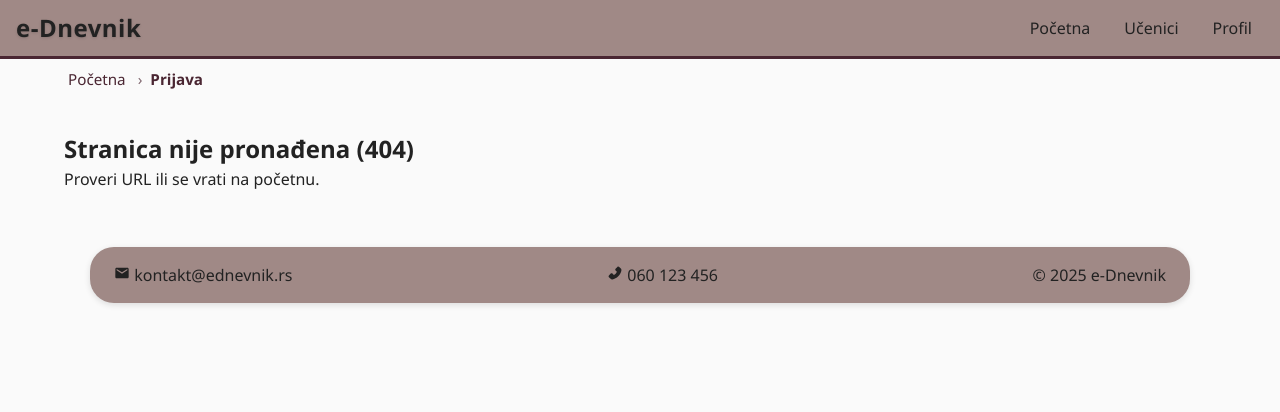
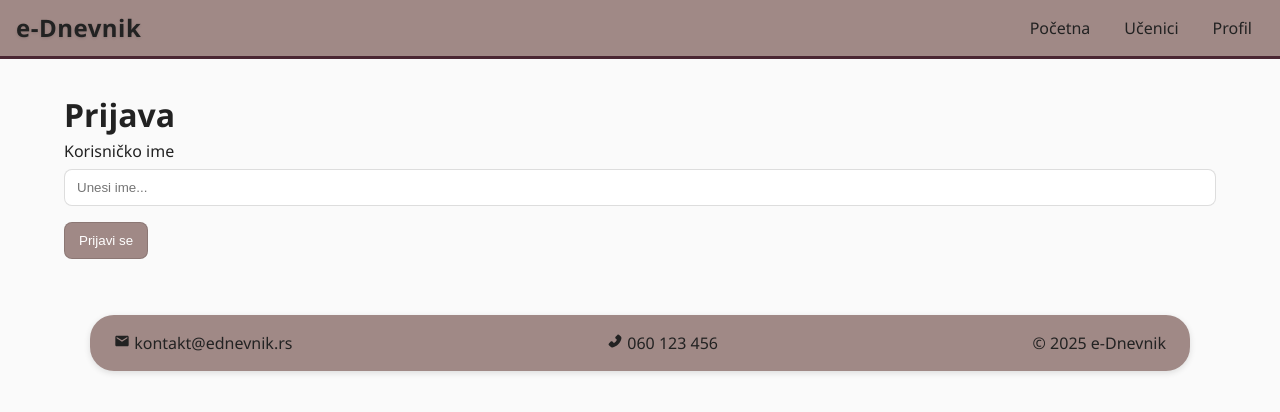
Before and after one commit to elab-development/internet-tehnologije-2024-projekat-appednevnik_2019_0057, a React (Create React App) app in the folder frontend/: page /login in a window 1280 px wide. Before the commit this address had no page. Shown: the top 412 px of the page. Built offline with nearby package versions, Linux system fonts and the light colour scheme.

Commit message:
Dodate Login i Profile stranice

```diff
--- a/frontend/src/App.js
+++ b/frontend/src/App.js
@@ -1,27 +1,39 @@
 import React from "react";
-import { Routes, Route } from "react-router-dom";
+import { Routes, Route, Navigate } from "react-router-dom";
 import NavBar from "./components/NavBar";
 import Footer from "./components/Footer";
 import Breadcrumbs from "./components/Breadcrumbs";
 import Students from "./pages/Students";
+import Login from "./pages/Login";
+import Profile from "./pages/Profile";
 import Home from "./pages/Home";
 import NotFound from "./pages/NotFound";
+import ProtectedRoute from "./components/ProtectedRoute";
+import GuestRoute from "./components/GuestRoute";
+import { useLocalStorage } from "./hooks/useLocalStorage";
 
 function App() {
+  const [user] = useLocalStorage("user", null);
+
   return (
  <div className="app-shell">
       <NavBar />
 
-      <div className="breadcrumbs-bar">
-        <div className="container">
-          <Breadcrumbs />
+      {window.location.pathname !== "/login" && (
+        <div className="breadcrumbs-bar">
+          <div className="container">
+            <Breadcrumbs />
+          </div>
         </div>
-      </div>
+      )}
 
       <main className="app-main">
         <Routes>
-          <Route path="/" element={<Home />} />
-          <Route path="/students" element={<Students />} />
+          <Route path="/" element={user ? <Navigate to="/home" replace /> : <Navigate to="/login" replace />}/>
+          <Route path="/login" element={<GuestRoute><Login /> </GuestRoute>} />
+          <Route path="/home" element={<ProtectedRoute> <Home /> </ProtectedRoute> } />
+          <Route path="/students" element={<ProtectedRoute> <Students /> </ProtectedRoute> } />
+          <Route path="/profile" element={<ProtectedRoute> <Profile /></ProtectedRoute> } />
           <Route path="*" element={<NotFound />} />
         </Routes>
       </main>
--- a/frontend/src/components/Breadcrumbs.jsx
+++ b/frontend/src/components/Breadcrumbs.jsx
@@ -1,23 +1,35 @@
 import { Link, useLocation } from "react-router-dom";
 
 const ROUTE_MAP = {
-  "/":         [{ href: "/", label: "Početna" }],
-  "/students": [{ href: "/", label: "Početna" }, { href: "/students", label: "Učenici" }],
-  "/profile":  [{ href: "/", label: "Početna" }, { href: "/profile", label: "Profil" }],
-  "/login":    [{ href: "/", label: "Početna" }, { href: "/login", label: "Prijava" }],
+  "/": [{ href: "/", label: "Početna" }],
+  "/home": [{ href: "/home", label: "Početna" }],
+  "/students": [
+    { href: "/", label: "Početna" },
+    { href: "/students", label: "Učenici" },
+  ],
+  "/profile": [
+    { href: "/", label: "Početna" },
+    { href: "/profile", label: "Profil" },
+  ],
+  "/login": [
+    { href: "/", label: "Početna" },
+    { href: "/login", label: "Prijava" },
+  ],
 };
 
 export default function Breadcrumbs() {
   const { pathname } = useLocation();
 
-  const clean = (pathname.replace(/\/+$/, "") || "/");
+  const clean = pathname.replace(/\/+$/, "") || "/";
 
   const matchKey =
     Object.keys(ROUTE_MAP)
       .sort((a, b) => b.length - a.length)
-      .find(key => clean === key || clean.startsWith(key + "/")) || "/";
+      .find((key) => clean === key || clean.startsWith(key + "/")) || "/";
 
   const items = ROUTE_MAP[matchKey] || ROUTE_MAP["/"];
+
+  if (window.location.pathname === "/login") return null;
 
   return (
     <nav className="breadcrumbs" aria-label="Breadcrumb">
@@ -26,7 +38,11 @@ export default function Breadcrumbs() {
           const isLast = i === items.length - 1;
           return (
             <li key={item.href} className={`crumb ${isLast ? "current" : ""}`}>
-              {isLast ? <span>{item.label}</span> : <Link to={item.href}>{item.label}</Link>}
+              {isLast ? (
+                <span>{item.label}</span>
+              ) : (
+                <Link to={item.href}>{item.label}</Link>
+              )}
             </li>
           );
         })}
--- /dev/null
+++ b/frontend/src/components/GuestRoute.jsx
@@ -0,0 +1,7 @@
+import { Navigate } from "react-router-dom";
+import { useLocalStorage } from "../hooks/useLocalStorage";
+
+export default function RequireGuest({ children }) {
+  const [user] = useLocalStorage("user", null);
+  return user ? <Navigate to="/profile" replace /> : children;
+}
--- a/frontend/src/components/NavBar.jsx
+++ b/frontend/src/components/NavBar.jsx
@@ -7,9 +7,7 @@ export default function NavBar() {
       <h1 className="brand">e-Dnevnik</h1>
       <ul className="nav">
         <li>
-          <NavLink to="/" end>
-            Početna
-          </NavLink>
+          <NavLink to="/home">Početna</NavLink>
         </li>
         <li>
           <NavLink to="/students">Učenici</NavLink>
--- /dev/null
+++ b/frontend/src/components/ProtectedRoute.jsx
@@ -0,0 +1,7 @@
+import { Navigate } from "react-router-dom";
+import { useLocalStorage } from "../hooks/useLocalStorage";
+
+export default function RequireAuth({ children }) {
+  const [user] = useLocalStorage("user", null);
+  return user ? children : <Navigate to="/login" replace />;
+}
--- /dev/null
+++ b/frontend/src/hooks/useLocalStorage.jsx
@@ -0,0 +1,23 @@
+import { useState } from "react";
+
+export function useLocalStorage(key, initialValue) {
+  const [value, setValue] = useState(() => {
+    try {
+      const item = window.localStorage.getItem(key);
+      return item ? JSON.parse(item) : initialValue;
+    } catch (e) {
+      return initialValue;
+    }
+  });
+
+  const setStoredValue = (newValue) => {
+    try {
+      setValue(newValue);
+      window.localStorage.setItem(key, JSON.stringify(newValue));
+    } catch (e) {
+      console.error("LocalStorage error:", e);
+    }
+  };
+
+  return [value, setStoredValue];
+}
--- /dev/null
+++ b/frontend/src/pages/Login.jsx
@@ -0,0 +1,32 @@
+import { useState } from "react";
+import { useNavigate } from "react-router-dom";
+import AppInput from "../components/AppInput";
+import AppButton from "../components/AppButton";
+import { useLocalStorage } from "../hooks/useLocalStorage";
+
+export default function Login() {
+  const [username, setUsername] = useState("");
+  const [user, setUser] = useLocalStorage("user", null);
+  const navigate = useNavigate();
+
+  const handleLogin = () => {
+    if (username.trim() === "") return alert("Unesi korisničko ime!");
+    setUser({ name: username });
+    navigate("/home", { replace: true });
+  };
+
+  return (
+    <div className="container page">
+      <h1>Prijava</h1>
+      <AppInput
+        label="Korisničko ime"
+        placeholder="Unesi ime..."
+        value={username}
+        onChange={(e) => setUsername(e.target.value)}
+      />
+      <AppButton variant="primary" onClick={handleLogin}>
+        Prijavi se
+      </AppButton>
+    </div>
+  );
+}
--- /dev/null
+++ b/frontend/src/pages/Profile.jsx
@@ -0,0 +1,30 @@
+import { useNavigate } from "react-router-dom";
+import { useLocalStorage } from "../hooks/useLocalStorage";
+import AppButton from "../components/AppButton";
+
+export default function Profile() {
+  const [user, setUser] = useLocalStorage("user", null);
+  const navigate = useNavigate();
+
+  if (!user) {
+    navigate("/login");
+    return null;
+  }
+
+  const handleLogout = () => {
+    setUser(null);
+    navigate("/login");
+  };
+
+  return (
+    <div className="container page">
+      <h1>Profil korisnika</h1>
+      <p>
+        <strong>Korisničko ime:</strong> {user.name}
+      </p>
+      <AppButton variant="danger" onClick={handleLogout}>
+        Odjavi se
+      </AppButton>
+    </div>
+  );
+}
```
